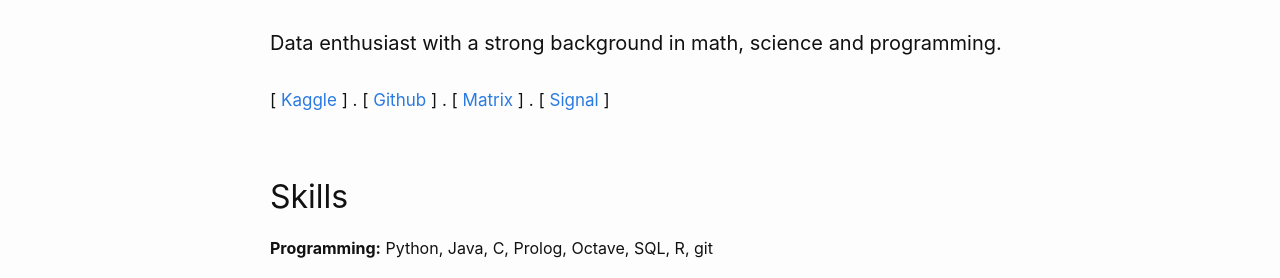
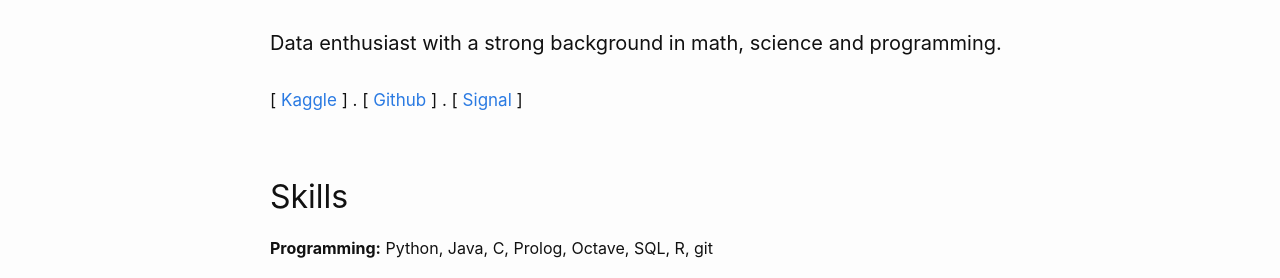
Before and after one commit to AnisTaluqdar/AnisTaluqdar.github.io, a Jekyll site: the page built from about.md, in a window 1280 px wide. Shown: the part 274-552 px from the top of the page. Built offline with Jekyll 4.4.1, drawn with Linux system fonts in a browser that asks for light colours.

Commit message:
Update about.md

```diff
--- a/about.md
+++ b/about.md
@@ -11,7 +11,7 @@ permalink: /about/
 
 
 #### Data enthusiast with a strong background in math, science and programming.
-###### [ [Kaggle](https://www.kaggle.com/anistaluqdar) ] . [ [Github](https://github.com/AnisTaluqdar) ] . [ [Matrix](https://matrix.to/#/@anis:kde.org) ] . [ [Signal](https://signal.me/#p/+46731295363) ]
+###### [ [Kaggle](https://www.kaggle.com/anistaluqdar) ] . [ [Github](https://github.com/AnisTaluqdar) ] . [ [Signal](https://signal.me/#p/+46731295363) ]
 
 <!--Education
 ---------
```
